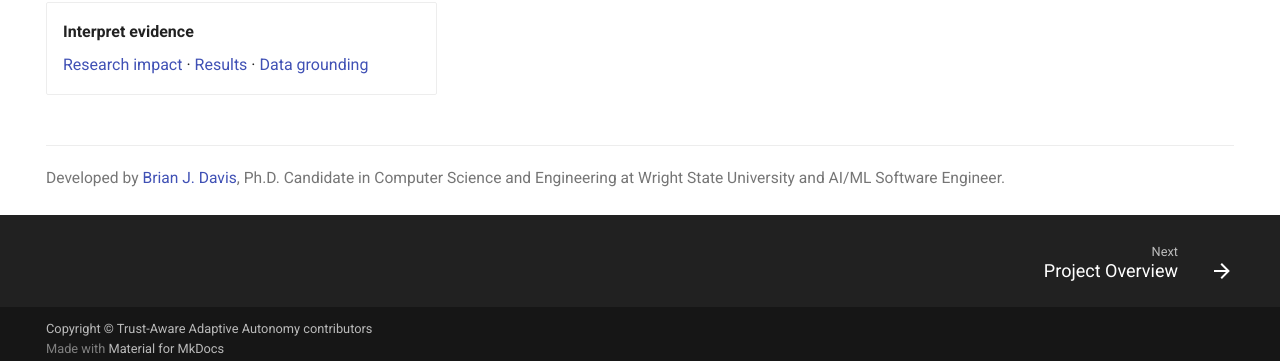
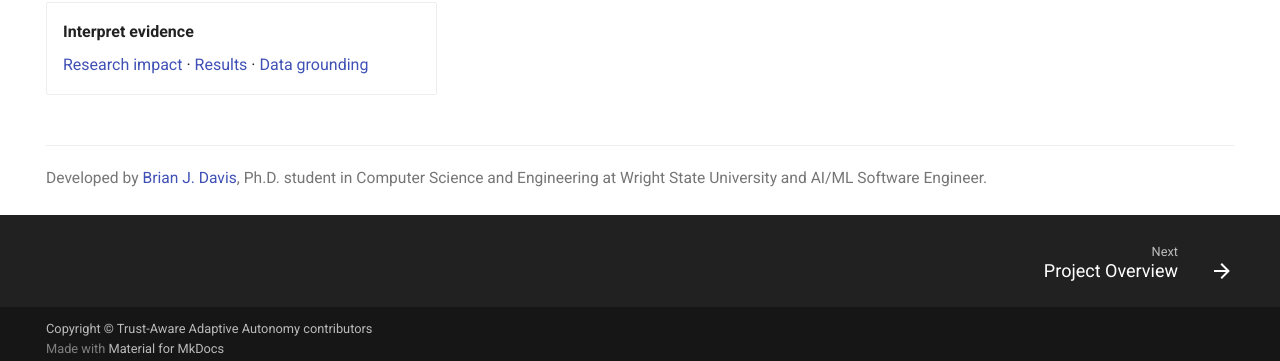
Before and after one commit to thebrianjdavis/Trust-Aware-Adaptive-Autonomy, an MkDocs documentation site: the page built from docs/index.md, in a window 1280 px wide and 900 px high, scrolled down 1099 px. Shown: the part 528-889 px from the top of the window. Built offline with MkDocs 1.6.1 and Material for MkDocs 9.7.7, drawn with Linux system fonts in a browser that asks for light colours; comment, search, counter and statistics services are not loaded.

Commit message:
Update about.md and index.md

```diff
--- a/docs/index.md
+++ b/docs/index.md
@@ -120,6 +120,6 @@ depending on the selected run mode.
 </div>
 
 <p class="project-attribution" markdown>
-Developed by [Brian J. Davis](about.md), Ph.D. Candidate in Computer Science and
+Developed by [Brian J. Davis](about.md), Ph.D. student in Computer Science and
 Engineering at Wright State University and AI/ML Software Engineer.
 </p>
```
Also changed, not shown: docs/about.md (+1 -1 lines).
